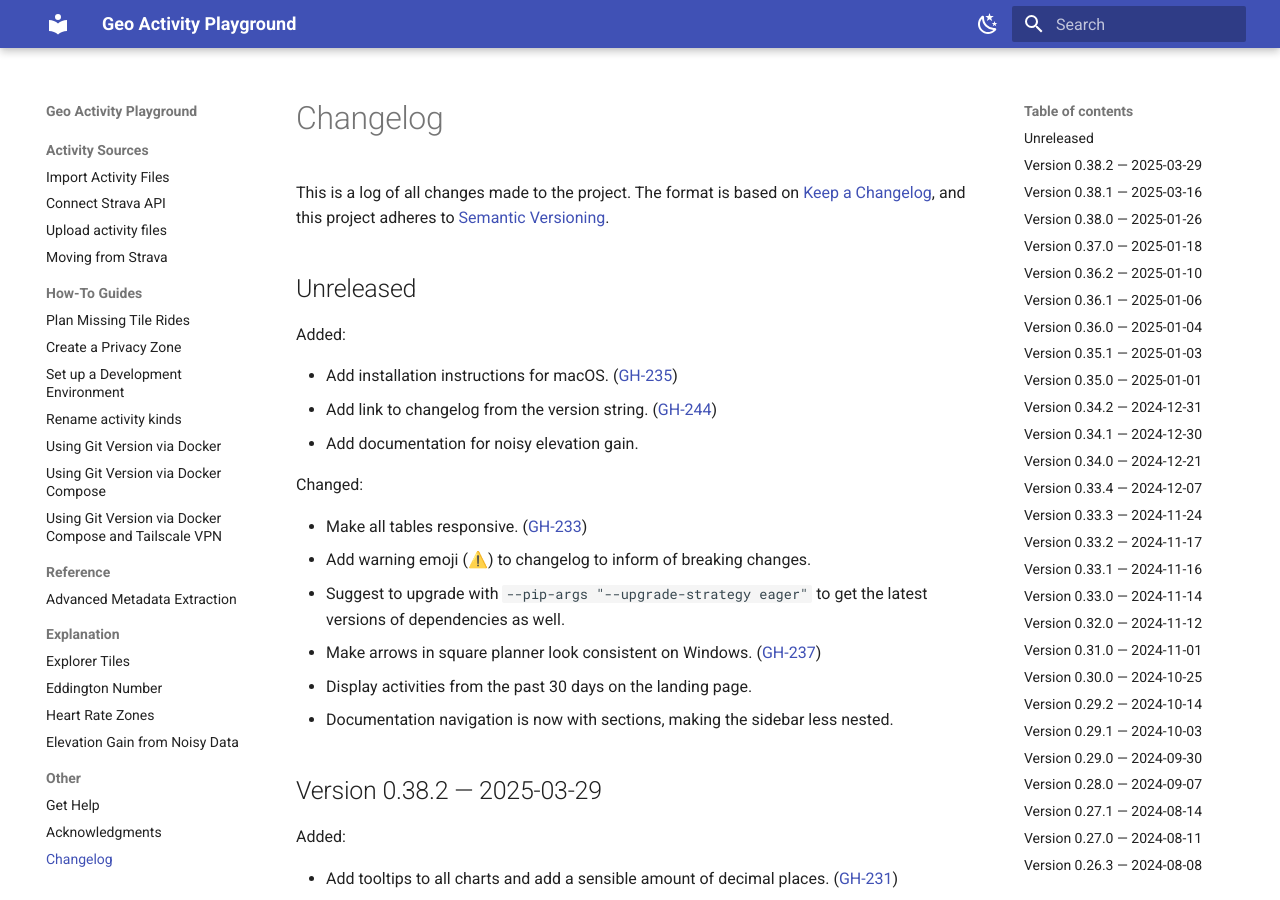
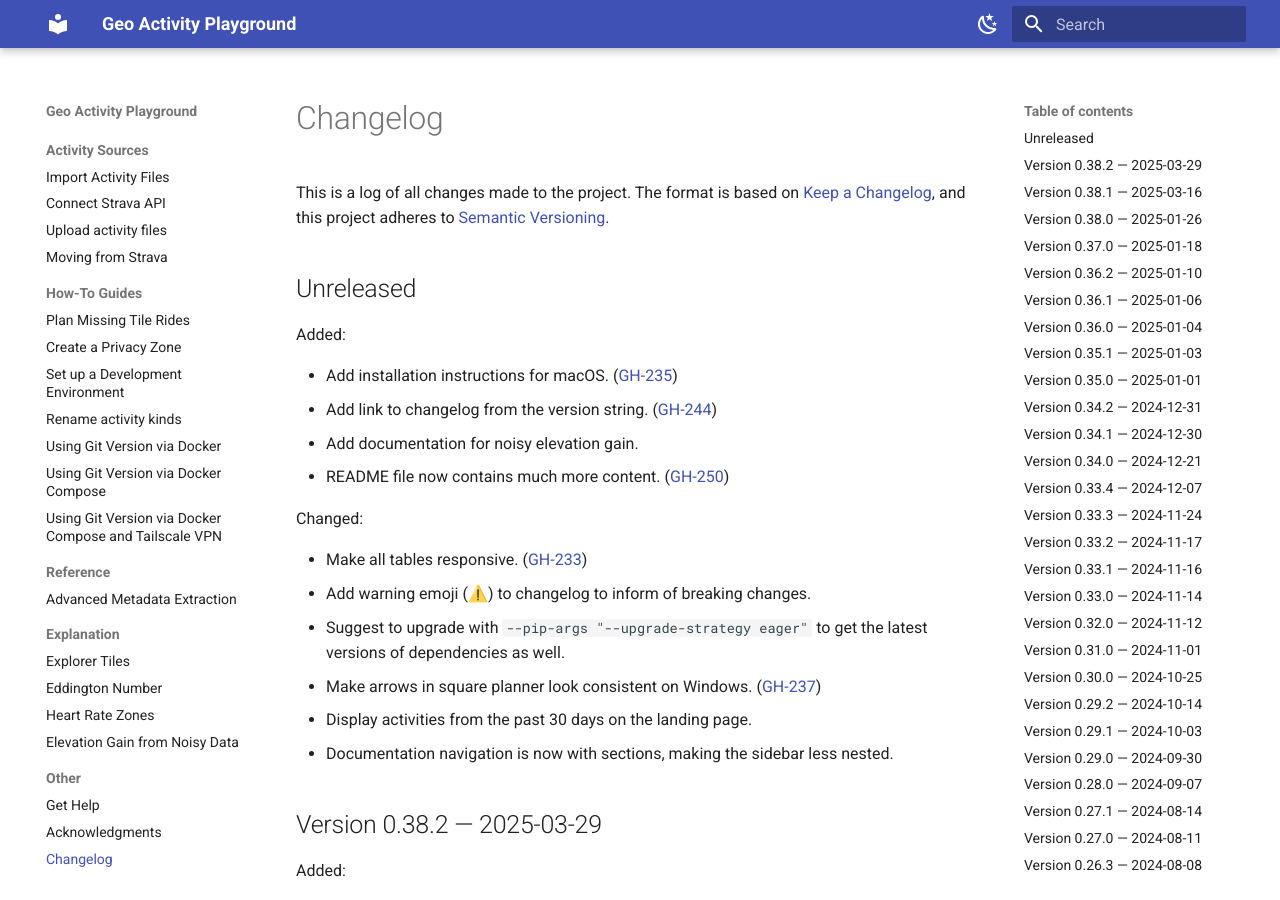
Before and after one commit to martin-ueding/geo-activity-playground, an MkDocs documentation site: the page built from docs/changelog.md, in a window 1280 px wide and 900 px high. Built offline with MkDocs 1.6.1 and Material for MkDocs 9.7.7, drawn with Linux system fonts in a browser that asks for light colours.

Commit message:
GH-250: Changelog entry

```diff
--- a/docs/changelog.md
+++ b/docs/changelog.md
@@ -23,6 +23,7 @@
 - Add installation instructions for macOS. ([GH-235](https://github.com/martin-ueding/geo-activity-playground/issues/235))
 - Add link to changelog from the version string. ([GH-244](https://github.com/martin-ueding/geo-activity-playground/issues/244))
 - Add documentation for noisy elevation gain.
+- README file now contains much more content. ([GH-250](https://github.com/martin-ueding/geo-activity-playground/issues/250))
 
 Changed:
 
```
